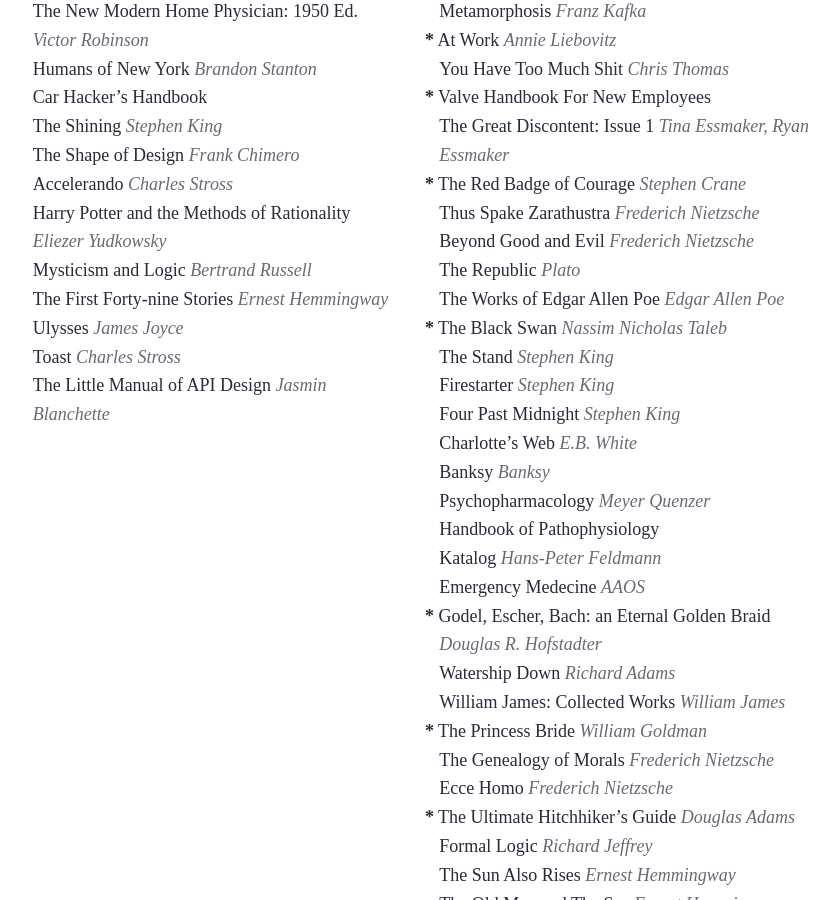
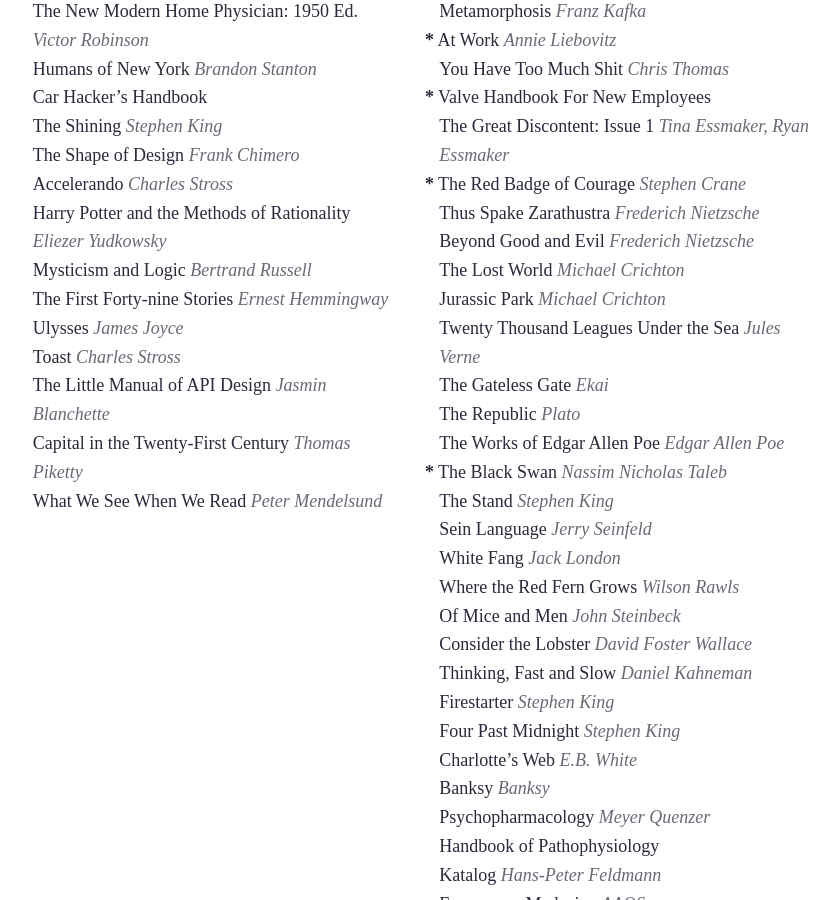
Before and after one commit to joshbeckman/andjosh.github.io, a Jekyll site: the page built from reading-lists.md, in a window 1280 px wide and 900 px high, scrolled down 483 px. Shown: the whole window, without its empty margins (422-1261 px from the left). Built offline with Jekyll 4.4.1, drawn with Linux system fonts in a browser that asks for light colours; Markdown is read by kramdown in place of the engine named in the settings.

Commit message:
more books

```diff
--- a/reading-lists.md
+++ b/reading-lists.md
@@ -34,6 +34,8 @@
 - Ulysses _James Joyce_
 - Toast _Charles Stross_
 - The Little Manual of API Design _Jasmin Blanchette_
+- Capital in the Twenty-First Century _Thomas Piketty_
+- What We See When We Read _Peter Mendelsund_
 
 <!--two items:-->
 
@@ -58,10 +60,20 @@
 - __*__ The Red Badge of Courage _Stephen Crane_
 - Thus Spake Zarathustra _Frederich Nietzsche_
 - Beyond Good and Evil _Frederich Nietzsche_
+- The Lost World _Michael Crichton_
+- Jurassic Park _Michael Crichton_
+- Twenty Thousand Leagues Under the Sea _Jules Verne_
+- The Gateless Gate _Ekai_
 - The Republic _Plato_
 - The Works of Edgar Allen Poe _Edgar Allen Poe_
 - __*__ The Black Swan _Nassim Nicholas Taleb_
 - The Stand _Stephen King_
+- Sein Language _Jerry Seinfeld_
+- White Fang _Jack London_
+- Where the Red Fern Grows _Wilson Rawls_
+- Of Mice and Men _John Steinbeck_
+- Consider the Lobster _David Foster Wallace_
+- Thinking, Fast and Slow _Daniel Kahneman_
 - Firestarter _Stephen King_
 - Four Past Midnight _Stephen King_
 - Charlotte's Web _E.B. White_
```
